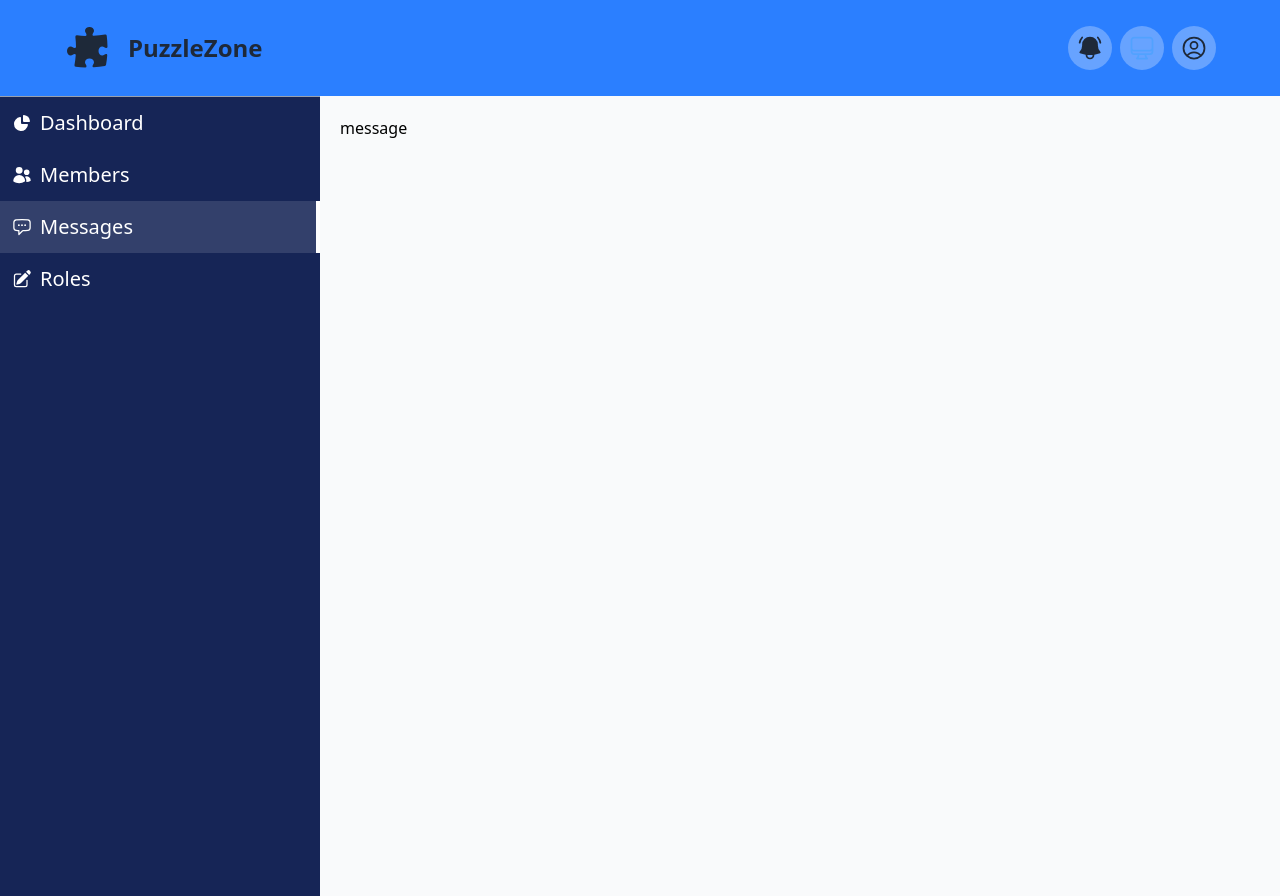
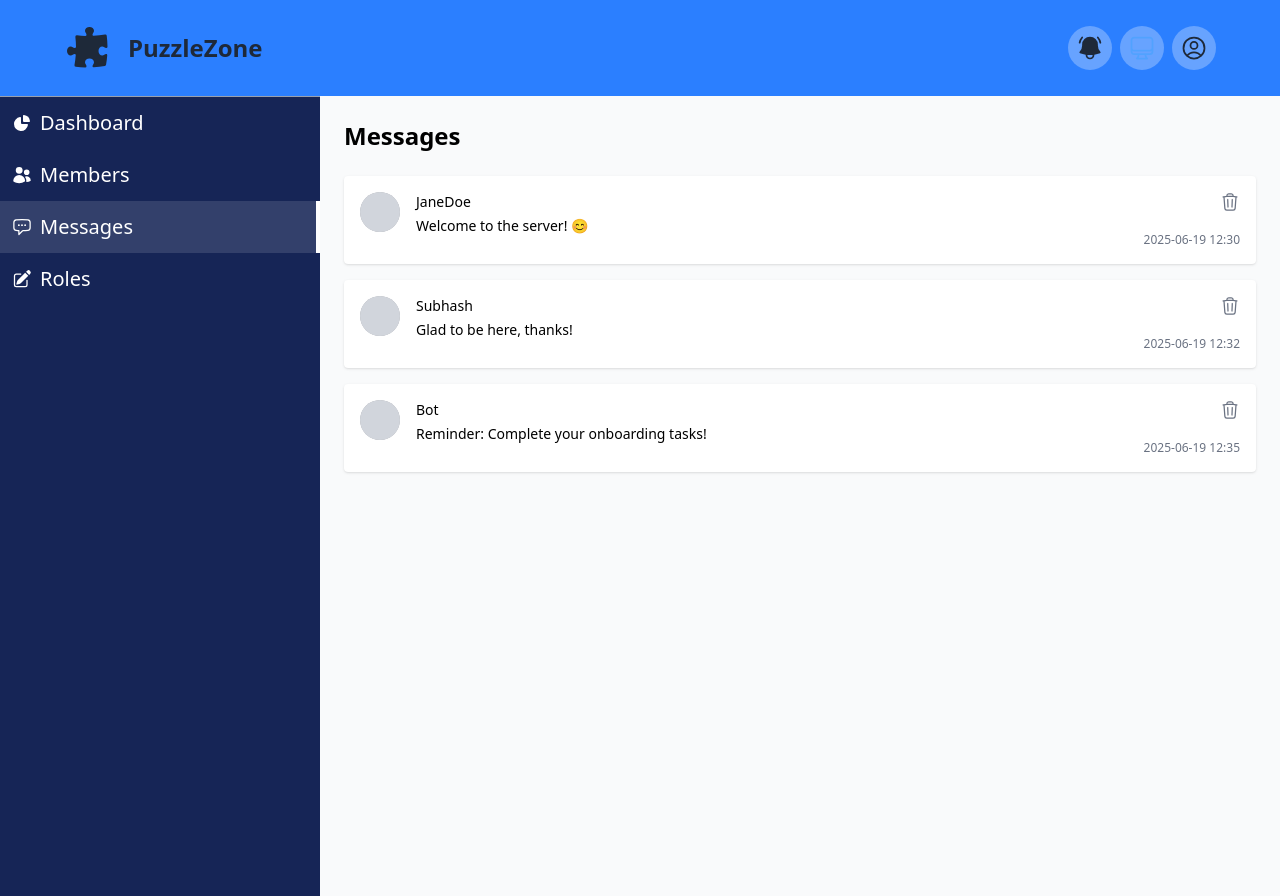
Before and after one commit to subhash1107/discord-dashboard, a Next.js app: page /messages in a window 1280 px wide. Built offline with nearby package versions, Linux system fonts and the light colour scheme; grey boxes are pictures that could not be loaded.

Commit message:
created message page

```diff
--- a/app/members/page.tsx
+++ b/app/members/page.tsx
@@ -2,7 +2,7 @@
 import { useEffect, useMemo, useState } from "react";
 import Pagination from "./components/Pagination";
 import { mockMembers } from "../mockData/members.mockData";
-import { AvatarWithFallback } from "./components/AvtarWithFallBack";
+import { AvatarWithFallback } from "../components/AvtarWithFallBack";
 import SearchInput from "./components/SearchInput";
 import FilterSelect from "./components/FilterSelect";
 import SortSelect from "./components/SortSelect";
@@ -14,7 +14,7 @@ const MembersTable = () => {
   const [roleFilter, setRoleFilter] = useState("All");
   const [sortBy, setSortBy] = useState<"name" | "joinedAt">("joinedAt");
   const [currentPage, setCurrentPage] = useState(1);
-  console.log(modalOpen)
+  console.log(modalOpen);
   const filtered = useMemo(() => {
     let data = mockMembers.filter((member) =>
       member.name.toLowerCase().includes(search.toLowerCase())
@@ -62,7 +62,7 @@ const MembersTable = () => {
         >
           Add User
         </button>
-        {modalOpen&&<AddUserModal onClose={()=>setModalOpen(false)} />}
+        {modalOpen && <AddUserModal onClose={() => setModalOpen(false)} />}
       </div>
 
       <div className="overflow-x-auto">
--- a/app/messages/page.tsx
+++ b/app/messages/page.tsx
@@ -1,10 +1,51 @@
+"use client";
 
-const Messages = () => {
+import { useState } from "react";
+import { TrashIcon } from "@heroicons/react/24/outline";
+import { Message, mockMessages } from "../mockData/message.mockData";
+import { AvatarWithFallback } from "../components/AvtarWithFallBack";
+
+const MessagesPage = () => {
+  const [messages, setMessages] = useState<Message[]>(mockMessages);
+
+  const handleDelete = (id: number) => {
+    setMessages((prev) => prev.filter((msg) => msg.id !== id));
+  };
+
   return (
-     <div className="bg-gray-50 dark:bg-gray-800  min-h-screen transition-colors w-full p-5">
-       message
+    <div className="p-6 min-h-screen bg-gray-50 dark:bg-gray-800 dark:text-white w-full">
+      <h2 className="text-2xl font-semibold mb-6">Messages</h2>
+
+      <div className="space-y-4">
+        {messages.map((msg) => (
+          <div
+            key={msg.id}
+            className="flex items-start gap-4 bg-white dark:bg-gray-900 p-4 rounded shadow relative"
+          >
+            <AvatarWithFallback src={msg.avatarUrl} alt={msg.username} />
+            <div className="flex-1">
+              <div className="flex justify-between items-center mb-1">
+                <span className="font-medium text-sm">{msg.username}</span>
+              </div>
+              <p className="text-sm">{msg.content}</p>
+            </div>
+            <div className="flex flex-col gap-5 items-end">
+              <button
+                onClick={() => handleDelete(msg.id)}
+                className="hover:cursor-pointer text-gray-500 hover:text-red-500"
+                aria-label="Delete Message"
+              >
+                <TrashIcon className="w-5 h-5" />
+              </button>
+              <span className="text-xs text-gray-500 dark:text-gray-400">
+                {msg.timestamp}
+              </span>
+            </div>
+          </div>
+        ))}
+      </div>
     </div>
-  )
-}
+  );
+};
 
-export default Messages
+export default MessagesPage;
--- /dev/null
+++ b/app/mockData/message.mockData.ts
@@ -0,0 +1,31 @@
+export interface Message {
+  id: number;
+  username: string;
+  avatarUrl: string;
+  timestamp: string;
+  content: string;
+}
+
+export const mockMessages: Message[] = [
+  {
+    id: 1,
+    username: 'JaneDoe',
+    avatarUrl: 'https://i.pravatar.cc/100?img=5',
+    timestamp: '2025-06-19 12:30',
+    content: 'Welcome to the server! 😊',
+  },
+  {
+    id: 2,
+    username: 'Subhash',
+    avatarUrl: 'https://i.pravatar.cc/100?img=3',
+    timestamp: '2025-06-19 12:32',
+    content: 'Glad to be here, thanks!',
+  },
+  {
+    id: 3,
+    username: 'Bot',
+    avatarUrl: 'https://i.pravatar.cc/100?img=10',
+    timestamp: '2025-06-19 12:35',
+    content: 'Reminder: Complete your onboarding tasks!',
+  },
+];
```
Also changed, not shown: app/components/AvtarWithFallBack.tsx (renamed from app/members/components/AvtarWithFallBack.tsx).
